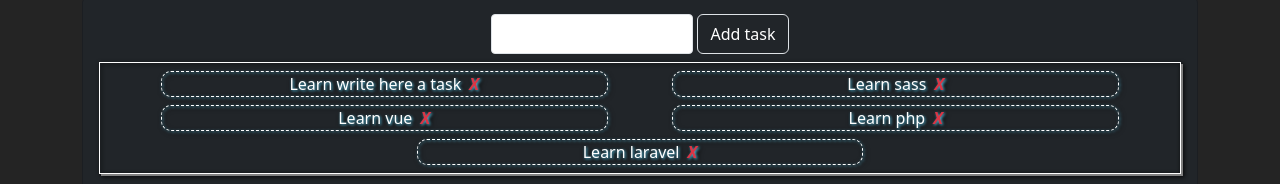
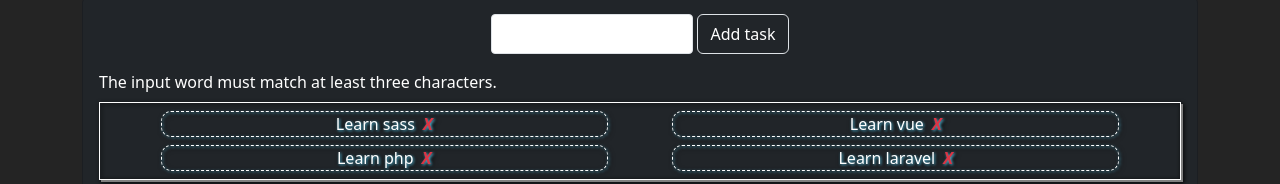
Before and after one commit to simonemoretti94/vue-todolist, a Vue app: page / in a window 1280 px wide. Both pictures are taken after a click on the button "Add task". Shown: the part 399-583 px from the top of the page. Built offline with nearby package versions, Linux system fonts and the light colour scheme.

Commit message:
4th fixing input parameters accepted

```diff
--- a/src/App.vue
+++ b/src/App.vue
@@ -78,7 +78,7 @@ export default {
     addTask() {
       console.log('Add task: ', this.newTask);
 
-      if (this.newTask.length >= 3) {
+      if (this.newTask.length >= 3 && this.newTask !== 'Write here a task') {
         this.newTask = this.newTask.toLowerCase()
         console.log('newTask type: ', this.newTask);
         this.stringTasks.unshift('Learn ' + this.newTask);
@@ -149,7 +149,7 @@ export default {
           <button class="btn btn-ligth text-white border rounded-2 ms-1" @click="addTask()">Add task</button>
         </div>
 
-        <p v-if="errorMsg" class="my-2">{{ errorMsg }}</p>
+        <p v-if="errorMsg" class="my-2 text-white">{{ errorMsg }}</p>
 
         <div class="ul-list-group list-unstyled d-flex flex-row justify-content-evenly flex-wrap p-1 border-special">
           <li v-if="stringTasks.length > 0" v-for="(string, index) in stringTasks"
```
